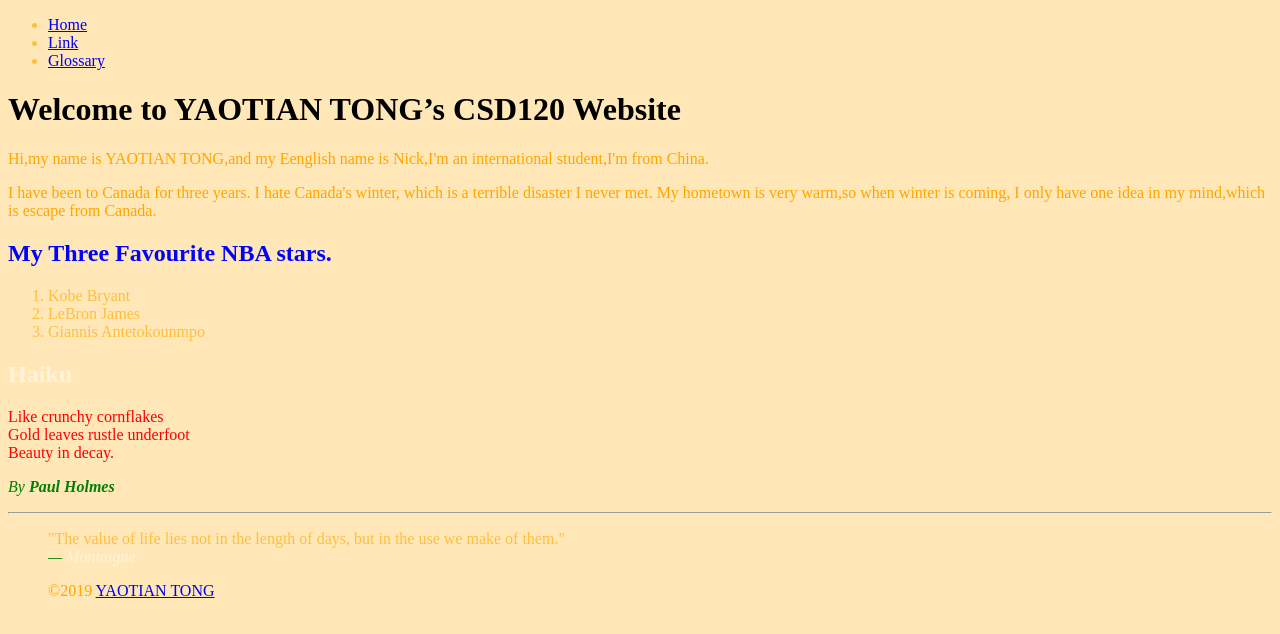
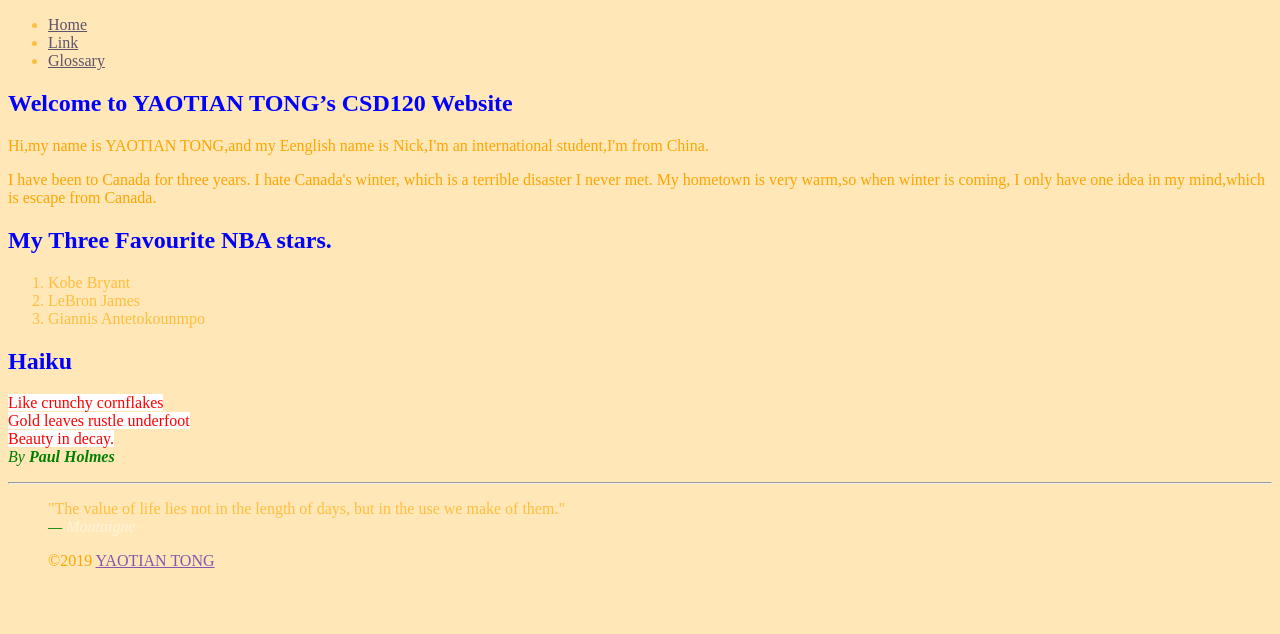
Before and after one commit to yaotian-tong/csd120.19f, a plain HTML site: page index.html in a window 1280 px wide. Drawn offline with Linux system fonts and the light colour scheme.

Commit message:
lab 2 comments

```diff
--- a/index.html
+++ b/index.html
@@ -13,25 +13,23 @@
     <header>
         <nav>
             <ul>
-            <div>
                 <li><a href="index.html">Home</a></li>
                 <li><a href="links.html">Link</a></li>
                 <li><a href="glossary.html">Glossary</a></li>
-             </div>
             </ul>
         </nav>
     </header>
 
     <main>
 
+        <section>
             <h1 class="intro">Welcome to YAOTIAN TONG’s CSD120 Website</h1>
-        <section>
             <p >Hi,my name is YAOTIAN TONG,and my Eenglish name is Nick,I'm an international student,I'm from China.</p >
-        <p >I have been to Canada for three years. I hate Canada's winter, which is a terrible disaster I never met. My hometown is very warm,so when winter is coming, I only have one idea in my mind,which is escape from Canada.</h1>
+            <p >I have been to Canada for three years. I hate Canada's winter, which is a terrible disaster I never met. My hometown is very warm,so when winter is coming, I only have one idea in my mind,which is escape from Canada.
         </section>
-        <h2>My Three Favourite NBA stars.</h2>
 
         <section>
+            <h2>My Three Favourite NBA stars.</h2>
             <ol type="1">
 
                 <li>Kobe Bryant</li>
@@ -42,13 +40,13 @@
         </section>
 
         <section>
-        <h2 class="intro"><span class="byline">Haiku</span></h2>
+            <h2 class="intro">Haiku</h2>
             <p style="color:red">
-        <span class="ingredient">
+            <span style="background-color: #fff">
                 Like crunchy cornflakes<br>
         		Gold leaves rustle underfoot<br>
-    		Beauty in decay.<br></span></p>
-    		<em class="important"> By <strong>Paul Holmes</strong></em>
+        		Beauty in decay.<br></span>
+        		<span class="byline"><em class="important"> By <strong>Paul Holmes</strong></em></span>
         	  </p >
         </section>
     </main>
@@ -58,7 +56,7 @@
         <blockquote>
         		"The value of life lies not in the length of days, but in the use we make of them."<br>
         		<em class="important ">&mdash; <span class="byline">Montaigne</span></em>
-        		<p class="intro"> <id= "page-copyright">&copy;2019 <a  href="mailto:lilin5233@gmail.com?subject=Message%20from%20CSD120%20Website">YAOTIAN TONG</a></p>
+        		<p class="intro" id="page-copyright">&copy;2019 <a  href="mailto:lilin5233@gmail.com?subject=Message%20from%20CSD120%20Website">YAOTIAN TONG</a></p>
 
         </blockquote>
     </footer>
--- a/stylesheet/main.css
+++ b/stylesheet/main.css
@@ -5,11 +5,14 @@ body{
     }
 
 h1{
-    color: #000000;
+    color: blue;
     }
 
-hyperlink elements{
-    color : #8259AF;
+a {
+  color : #8259AF;
+}
+header nav a {
+    color : #5E5369;
     }
 
 
```
Also changed, not shown: glossary.html (+1 -1 lines), links.html (+13 -8 lines). Lines whose indentation alone changed are shown as unchanged.
